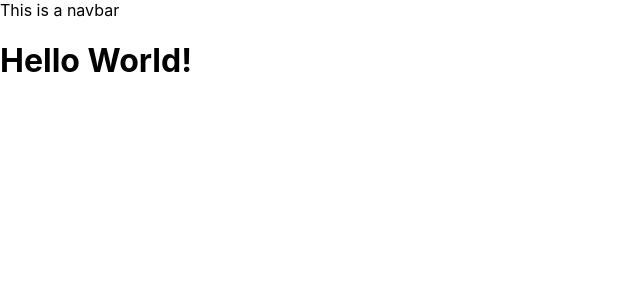
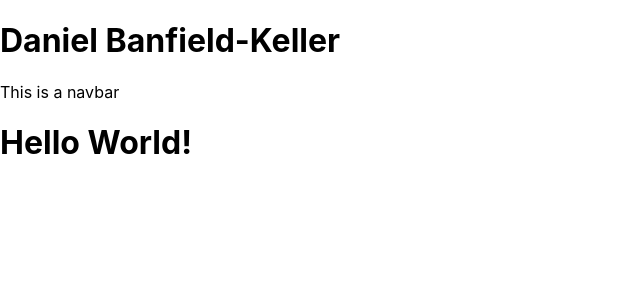
Before and after one commit to DBanfieldKeller/portfolio-redux, a React (Create React App) app: page / in a window 1280 px wide. Shown: the top 300 px of the page, without its empty margins (0-640 px from the left). Built offline with nearby package versions, Linux system fonts and the light colour scheme.

Commit message:
placeholder header added

```diff
--- a/src/App.js
+++ b/src/App.js
@@ -1,9 +1,12 @@
 import React , {useState} from "react";
 import Navbar from './components/Navigation';
+import Header from './components/Header';
+
 
 function App() {
   return (
     <div className="App">
+      <Header />
       <Navbar />
       <h1>Hello World!</h1>
     </div>
--- a/src/components/Header.js
+++ b/src/components/Header.js
@@ -0,0 +1,13 @@
+import React from 'react';
+
+function Header() {
+    return (
+        <div>
+            <h1>
+                Daniel Banfield-Keller
+            </h1>
+        </div>
+    )
+};
+
+export default Header;
```
